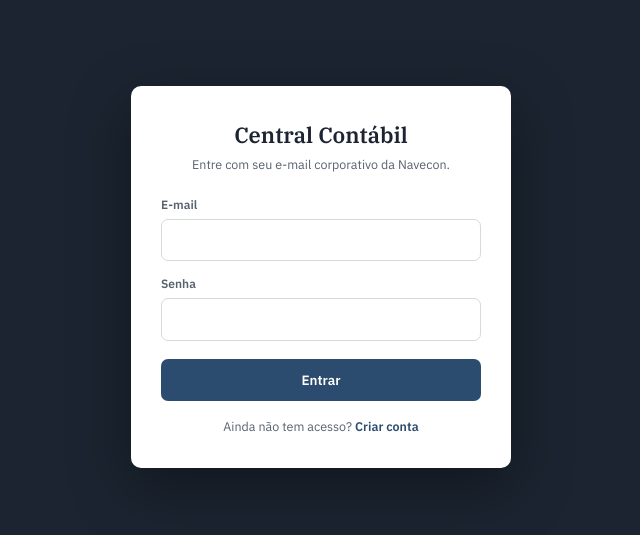
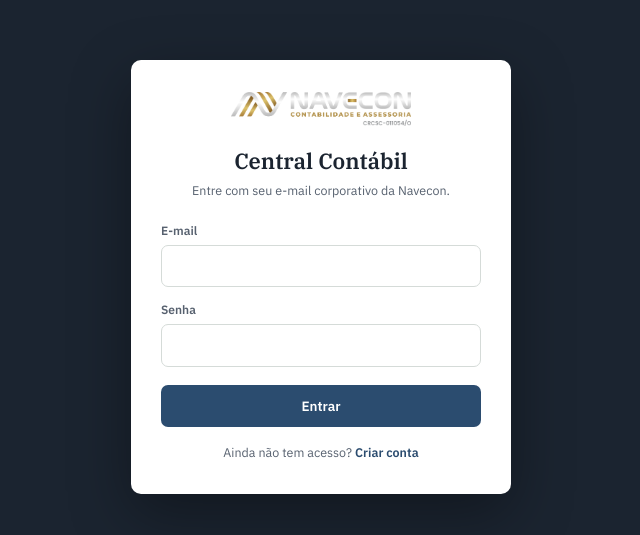
Before and after one commit to brunaronnau/central-contabil, a Next.js app: page /login in a window 1280 px wide. Shown: the part 123-658 px from the top of the page, without its empty margins (319-959 px from the left). Built offline with nearby package versions, Linux system fonts and the light colour scheme; no server answers.

Commit message:
Adiciona a logo da Navecon na sidebar e nas telas de login/cadastro
Extraída do legado (estava embutida em base64 no HTML) e salva como
asset estático em public/navecon-logo.png. Faltava em toda a app nova
— não é algo específico de um módulo, é identidade visual do shell.

```diff
--- a/src/app/(auth)/login/page.tsx
+++ b/src/app/(auth)/login/page.tsx
@@ -1,6 +1,7 @@
 "use client";
 
 import { useActionState } from "react";
+import Image from "next/image";
 import Link from "next/link";
 import { login, type ActionResult } from "@/app/actions/auth";
 
@@ -15,6 +16,7 @@
   return (
     <div className="auth-page">
       <div className="auth-box">
+        <Image src="/navecon-logo.png" alt="Navecon" width={180} height={34} className="logo" priority />
         <p className="auth-title">Central Contábil</p>
         <p className="auth-sub">Entre com seu e-mail corporativo da Navecon.</p>
 
--- a/src/app/(auth)/signup/page.tsx
+++ b/src/app/(auth)/signup/page.tsx
@@ -1,6 +1,7 @@
 "use client";
 
 import { useActionState } from "react";
+import Image from "next/image";
 import Link from "next/link";
 import { signup, type ActionResult } from "@/app/actions/auth";
 
@@ -15,6 +16,7 @@
   return (
     <div className="auth-page">
       <div className="auth-box">
+        <Image src="/navecon-logo.png" alt="Navecon" width={180} height={34} className="logo" priority />
         <p className="auth-title">Criar acesso</p>
         <p className="auth-sub">Use seu e-mail corporativo no formato nome_da_pessoa@navecon.net.br.</p>
 
--- a/src/app/globals.css
+++ b/src/app/globals.css
@@ -61,7 +61,7 @@
   letter-spacing: 0.14em;
   text-transform: uppercase;
   color: #8891a0;
-  margin: 0;
+  margin: 8px 0 0;
 }
 .tool-nav {
   display: flex;
@@ -264,6 +264,21 @@
   max-width: 380px;
   padding: 32px 30px;
   box-shadow: 0 20px 60px rgba(0, 0, 0, 0.35);
+}
+.logo {
+  height: 46px;
+  width: auto;
+  display: block;
+}
+.sidebar .logo {
+  height: 36px;
+  width: auto;
+}
+.auth-box .logo {
+  height: 34px;
+  width: auto;
+  display: block;
+  margin: 0 auto 18px;
 }
 .auth-title {
   font-family: var(--serif);
--- a/src/components/AppShell.tsx
+++ b/src/components/AppShell.tsx
@@ -1,3 +1,4 @@
+import Image from "next/image";
 import Link from "next/link";
 import { signOutAction } from "@/app/actions/auth-signout";
 
@@ -35,6 +36,7 @@
     <div className="app-shell">
       <aside className="sidebar">
         <div>
+          <Image src="/navecon-logo.png" alt="Navecon" width={191} height={36} className="logo" priority />
           <p className="sidebar-title">Central Contábil</p>
         </div>
 
```
Also changed, not shown: public/navecon-logo.png (added).
